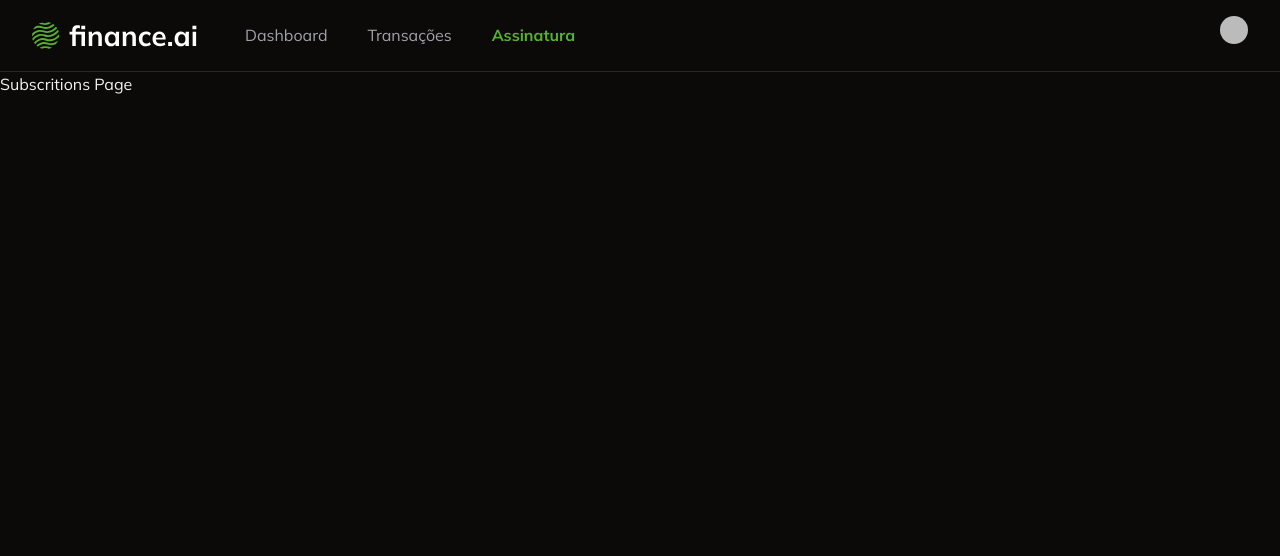
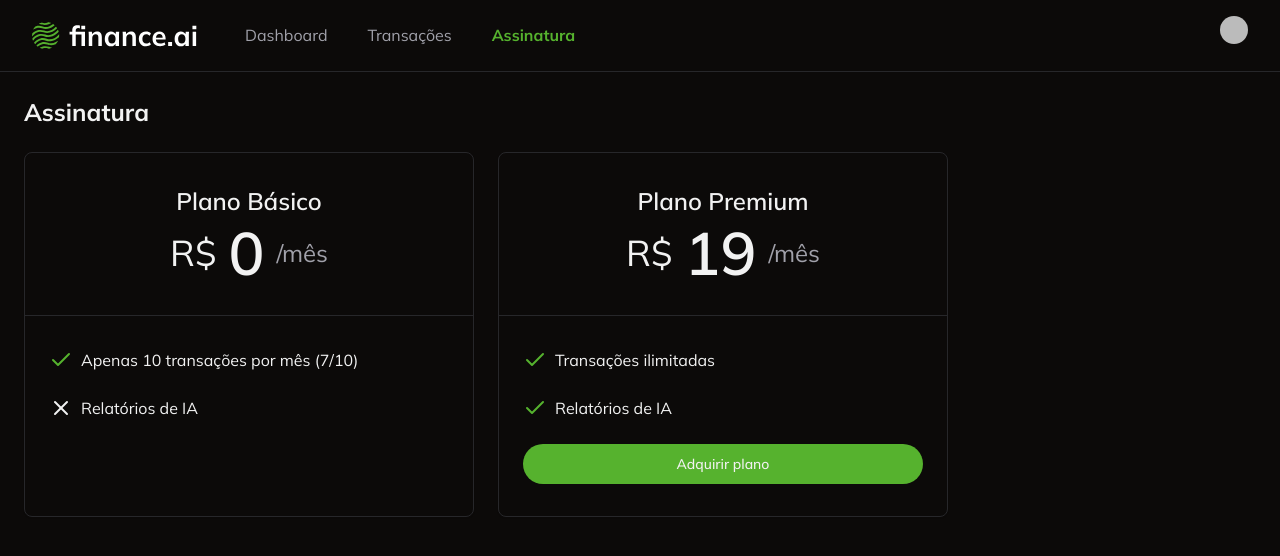
Before and after one commit to alexsandro-oliveira/Finance-AI, a Next.js app: page /subscription in a window 1280 px wide. Shown: the top 556 px of the page. Built offline with nearby package versions, Linux system fonts and the light colour scheme; no server answers; sample sign-in values are in the browser's storage; some icons are missing.

Commit message:
feat: ensure user is redirected to stripe checkout when acquiring plan

```diff
--- /dev/null
+++ b/app/subscription/_actions/create-checkout/index.ts
@@ -0,0 +1,37 @@
+"use server";
+
+import { auth } from "@clerk/nextjs/server";
+import Stripe from "stripe";
+
+export const createStripeCheckout = async () => {
+  const { userId } = await auth();
+  if (!userId) {
+    throw new Error("Unauthorized");
+  }
+  if (!process.env.STRIPE_SECRET_KEY) {
+    throw new Error("Stripe secret key not found");
+  }
+
+  const stripe = new Stripe(process.env.STRIPE_SECRET_KEY, {
+    apiVersion: "2024-10-28.acacia",
+  });
+
+  const session = await stripe.checkout.sessions.create({
+    payment_method_types: ["card"],
+    mode: "subscription",
+    success_url: "http://localhost:3000",
+    cancel_url: "http://localhost:3000",
+    subscription_data: {
+      metadata: {
+        clerk_user_id: userId,
+      },
+    },
+    line_items: [
+      {
+        price: process.env.STRIPE_PREMIUM_PLAN_PRICE_ID,
+        quantity: 1,
+      },
+    ],
+  });
+  return { sessionId: session.id };
+};
--- /dev/null
+++ b/app/subscription/_components/acquire-plan-button.tsx
@@ -0,0 +1,32 @@
+"use client";
+
+import { Button } from "@/app/_components/ui/button";
+import { createStripeCheckout } from "../_actions/create-checkout";
+import { loadStripe } from "@stripe/stripe-js";
+
+const AcquirePlanButton = () => {
+  const handleAcquirePlanClick = async () => {
+    const { sessionId } = await createStripeCheckout();
+    if (!process.env.NEXT_PUBLIC_STRIPE_PUBLISHABLE_KEY) {
+      throw new Error("Stripe publishable key not found");
+    }
+    const stripe = await loadStripe(
+      process.env.NEXT_PUBLIC_STRIPE_PUBLISHABLE_KEY,
+    );
+    if (!stripe) {
+      throw new Error("Stripe not found");
+    }
+    await stripe.redirectToCheckout({ sessionId });
+  };
+
+  return (
+    <Button
+      className="fonte-bold w-full rounded-full"
+      onClick={handleAcquirePlanClick}
+    >
+      Adquirir plano
+    </Button>
+  );
+};
+
+export default AcquirePlanButton;
--- a/app/subscription/page.tsx
+++ b/app/subscription/page.tsx
@@ -1,6 +1,9 @@
 import { auth } from "@clerk/nextjs/server";
 import Navbar from "../_components/navbar";
 import { redirect } from "next/navigation";
+import { Card, CardContent, CardHeader } from "../_components/ui/card";
+import { CheckIcon, XIcon } from "lucide-react";
+import AcquirePlanButton from "./_components/acquire-plan-button";
 
 const SubscriptionsPage = async () => {
   const { userId } = await auth();
@@ -10,7 +13,58 @@
   return (
     <>
       <Navbar />
-      <h1>Subscritions Page</h1>
+      <div className="space-y-6 p-6">
+        <h1 className="text-2xl font-bold">Assinatura</h1>
+
+        <div className="flex gap-6">
+          <Card className="w-[450px]">
+            <CardHeader className="border-b border-solid py-8">
+              <h2 className="text-center text-2xl font-semibold">
+                Plano Básico
+              </h2>
+              <div className="flex flex-row items-center justify-center gap-3">
+                <span className="text-4xl">R$</span>
+                <span className="text-6xl font-semibold">0</span>
+                <span className="text-2xl text-muted-foreground">/mês</span>
+              </div>
+            </CardHeader>
+            <CardContent className="space-y-6 py-8">
+              <div className="flex items-center gap-2">
+                <CheckIcon className="text-primary" />
+                <p>Apenas 10 transações por mês (7/10)</p>
+              </div>
+              <div className="flex items-center gap-2">
+                <XIcon />
+                <p>Relatórios de IA</p>
+              </div>
+            </CardContent>
+          </Card>
+
+          <Card className="w-[450px]">
+            <CardHeader className="border-b border-solid py-8">
+              <h2 className="text-center text-2xl font-semibold">
+                Plano Premium
+              </h2>
+              <div className="flex flex-row items-center justify-center gap-3">
+                <span className="text-4xl">R$</span>
+                <span className="text-6xl font-semibold">19</span>
+                <span className="text-2xl text-muted-foreground">/mês</span>
+              </div>
+            </CardHeader>
+            <CardContent className="space-y-6 py-8">
+              <div className="flex items-center gap-2">
+                <CheckIcon className="text-primary" />
+                <p>Transações ilimitadas</p>
+              </div>
+              <div className="flex items-center gap-2">
+                <CheckIcon className="text-primary" />
+                <p>Relatórios de IA</p>
+              </div>
+              <AcquirePlanButton />
+            </CardContent>
+          </Card>
+        </div>
+      </div>
     </>
   );
 };
--- a/app/transactions/_columns/index.tsx
+++ b/app/transactions/_columns/index.tsx
@@ -7,7 +7,7 @@
 import { Trash2Icon } from "lucide-react";
 import {
   TRANSACTION_CATEGORY_LABELS,
-  TRANSACTION_PAYMENT_METHOD_ICONS,
+  TRANSACTION_PAYMENT_METHOD_LABELS,
 } from "@/app/_contants/transactions";
 import EditTransactionButton from "../_components/edit-transaction-button";
 
@@ -33,7 +33,7 @@
     accessorKey: "paymentMethod",
     header: "Método",
     cell: ({ row: { original: transaction } }) =>
-      TRANSACTION_PAYMENT_METHOD_ICONS[transaction.paymentMethod],
+      TRANSACTION_PAYMENT_METHOD_LABELS[transaction.paymentMethod],
   },
   {
     accessorKey: "date",
--- a/package.json
+++ b/package.json
@@ -21,6 +21,7 @@
     "@radix-ui/react-scroll-area": "^1.2.2",
     "@radix-ui/react-select": "^2.1.4",
     "@radix-ui/react-slot": "^1.1.1",
+    "@stripe/stripe-js": "^4.9.0",
     "@tanstack/react-table": "^8.20.6",
     "class-variance-authority": "^0.7.1",
     "clsx": "^2.1.1",
@@ -34,6 +35,7 @@
     "react-hook-form": "^7.54.2",
     "react-number-format": "^5.4.2",
     "recharts": "^2.15.0",
+    "stripe": "^17.3.1",
     "tailwind-merge": "^2.6.0",
     "tailwindcss-animate": "^1.0.7",
     "zod": "^3.24.1"
```
Also changed, not shown: 1 other file (tests, documents, lock files or other folders).
